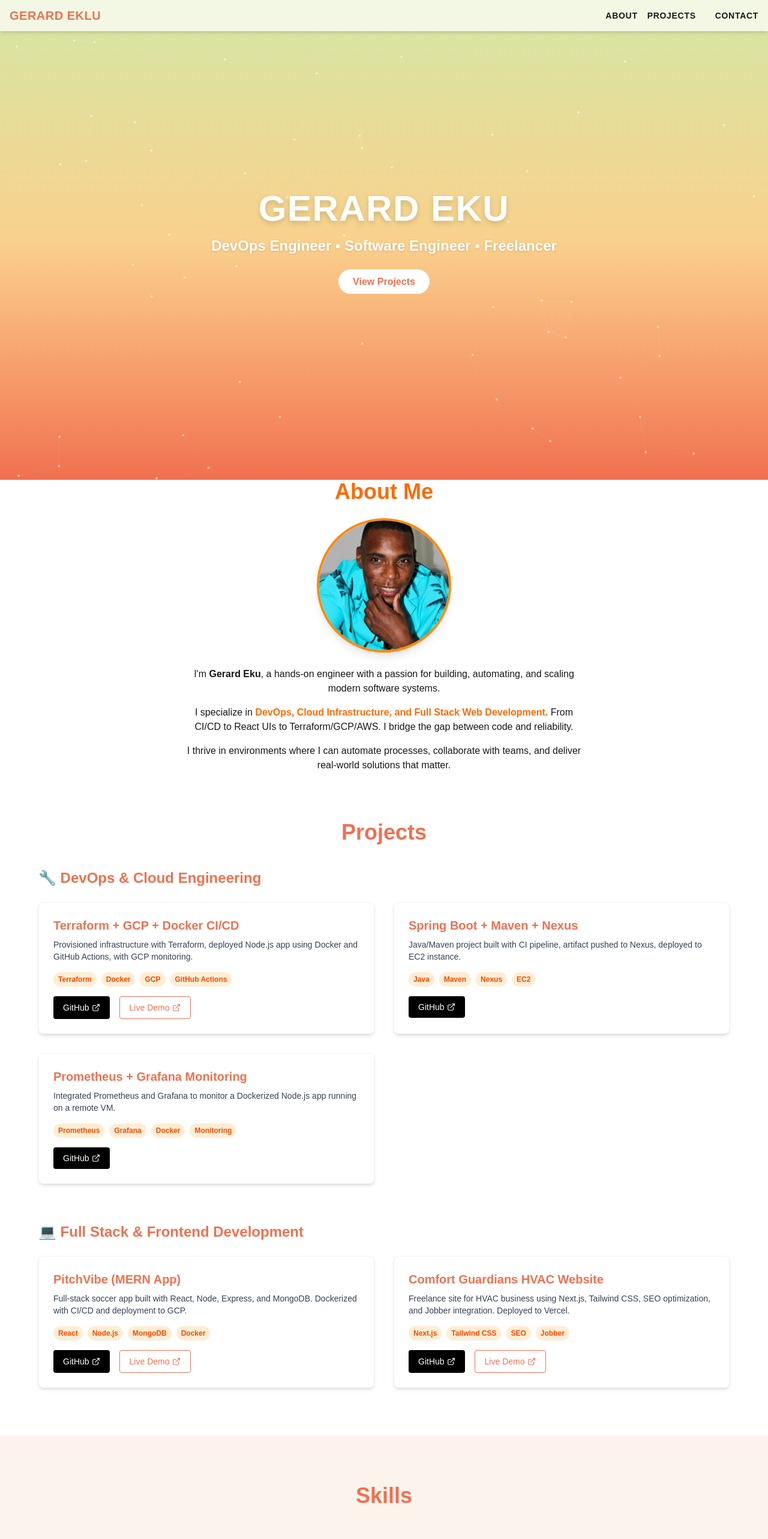
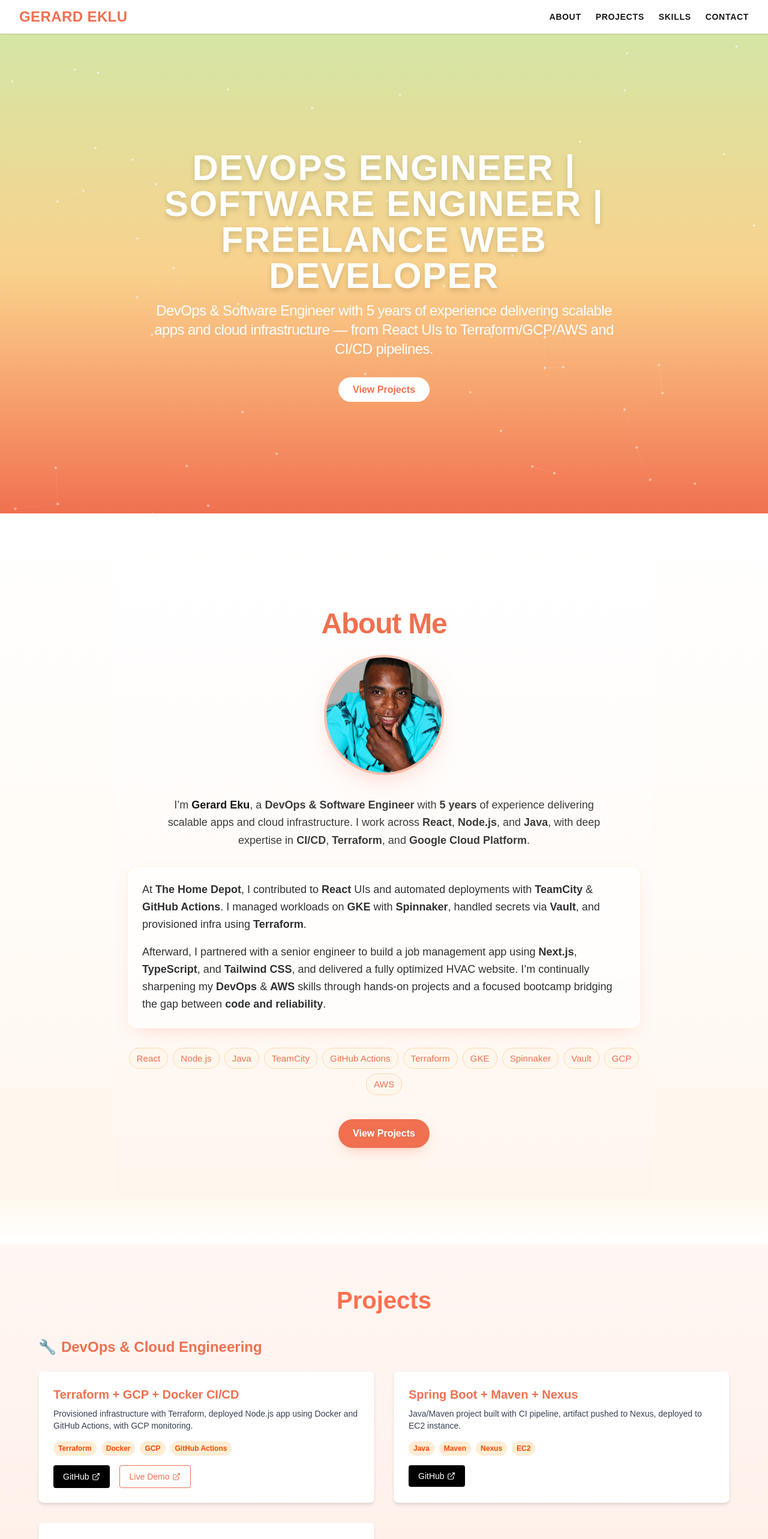
Before and after one commit to gerardinhoo/gerard-portfolio, a Next.js app: page / in a window 1280 px wide. Shown: the top 2566 px of the page at 60% size. Built offline with nearby package versions, Linux system fonts and the light colour scheme.

Commit message:
multiple updates to polish the portfolio

```diff
--- a/app/components/About.tsx
+++ b/app/components/About.tsx
@@ -1,39 +1,109 @@
+// app/components/About.tsx
+'use client';
+
 import Image from 'next/image';
 
 export default function About() {
   return (
-    <section className='flex flex-col items-center justify-center text-center space-y-6 px-4'>
-      <h2 className='text-3xl md:text-4xl font-bold text-orange-500'>
+    <section
+      id='about'
+      className='bg-[linear-gradient(180deg,#fff,rgba(255,244,238,.6))] py-16 sm:py-20'
+    >
+      <div className='max-w-4xl mx-auto px-5 text-center'>
+        {/* Title */}
+        <h2 className='font-extrabold tracking-tight text-[#F07050] text-4xl sm:text-5xl mb-8'>
           About Me
         </h2>
 
-      {/* Profile Image */}
-      <div className='relative w-48 h-48 md:w-56 md:h-56 rounded-full border-4 border-orange-400 shadow-lg overflow-hidden'>
-        <img
+        {/* Profile */}
+        <div className='mx-auto mb-8 sm:mb-10 w-40 h-40 sm:w-48 sm:h-48 rounded-full ring-4 ring-[#ff8b6a]/50 shadow-[0_15px_50px_-20px_rgba(240,112,80,0.55)] overflow-hidden'>
+          <Image
             src='/profile.jpeg'
             alt='Gerard Eku'
-          className='w-full h-full object-cover'
+            width={480}
+            height={480}
+            className='h-full w-full object-cover'
+            priority
           />
         </div>
 
-      {/* Bio Text */}
-      <div className='max-w-2xl space-y-4 text-sm md:text-base'>
-        <p>
-          I'm <strong>Gerard Eku</strong>, a hands-on engineer with a passion
-          for building, automating, and scaling modern software systems.
+        <p className='text-neutral-800/90 leading-relaxed text-base sm:text-lg max-w-3xl mx-auto'>
+          I’m <span className='font-semibold text-neutral-900'>Gerard Eku</span>
+          , a<span className='font-semibold'> DevOps & Software Engineer</span>{' '}
+          with
+          <span className='font-semibold'> 5 years</span> of experience
+          delivering scalable apps and cloud infrastructure. I work across{' '}
+          <span className='font-semibold'>React</span>,{' '}
+          <span className='font-semibold'>Node.js</span>, and
+          <span className='font-semibold'> Java</span>, with deep expertise in
+          <span className='font-semibold'> CI/CD</span>,{' '}
+          <span className='font-semibold'>Terraform</span>, and
+          <span className='font-semibold'> Google Cloud Platform</span>.
         </p>
-        <p>
-          I specialize in{' '}
-          <span className='text-orange-500 font-semibold'>
-            DevOps, Cloud Infrastructure, and Full Stack Web Development.
-          </span>{' '}
-          From CI/CD to React UIs to Terraform/GCP/AWS. I bridge the gap between
-          code and reliability.
+
+        {/* Experience highlight */}
+        <div className='mt-6 sm:mt-7 text-left bg-white/70 backdrop-blur-sm rounded-2xl border border-orange-100/70 p-5 sm:p-6 shadow-[0_10px_30px_-15px_rgba(240,112,80,0.35)]'>
+          <p className='text-neutral-800/95 leading-relaxed text-base sm:text-lg'>
+            At <span className='font-semibold'>The Home Depot</span>, I
+            contributed to
+            <span className='font-semibold'> React</span> UIs and automated
+            deployments with
+            <span className='font-semibold'> TeamCity</span> &{' '}
+            <span className='font-semibold'>GitHub Actions</span>. I managed
+            workloads on <span className='font-semibold'>GKE</span> with
+            <span className='font-semibold'> Spinnaker</span>, handled secrets
+            via
+            <span className='font-semibold'> Vault</span>, and provisioned infra
+            using
+            <span className='font-semibold'> Terraform</span>.
           </p>
-        <p>
-          I thrive in environments where I can automate processes, collaborate
-          with teams, and deliver real-world solutions that matter.
+          <p className='mt-4 text-neutral-800/95 leading-relaxed text-base sm:text-lg'>
+            Afterward, I partnered with a senior engineer to build a job
+            management app using
+            <span className='font-semibold'> Next.js</span>,{' '}
+            <span className='font-semibold'>TypeScript</span>, and
+            <span className='font-semibold'> Tailwind CSS</span>, and delivered
+            a fully optimized HVAC website. I’m continually sharpening my{' '}
+            <span className='font-semibold'>DevOps</span> &{' '}
+            <span className='font-semibold'>AWS</span> skills through hands-on
+            projects and a focused bootcamp bridging the gap between
+            <span className='font-semibold'> code and reliability</span>.
           </p>
+        </div>
+
+        {/* Quick skills badges (optional but nice) */}
+        <div className='mt-7 sm:mt-8 flex flex-wrap justify-center gap-2'>
+          {[
+            'React',
+            'Node.js',
+            'Java',
+            'TeamCity',
+            'GitHub Actions',
+            'Terraform',
+            'GKE',
+            'Spinnaker',
+            'Vault',
+            'GCP',
+            'AWS',
+          ].map((t) => (
+            <span
+              key={t}
+              className='text-sm sm:text-[0.95rem] px-3 py-1.5 rounded-full bg-orange-50 text-[#F07050] border border-orange-200'
+            >
+              {t}
+            </span>
+          ))}
+        </div>
+
+        {/* CTA (optional – keeps your current button style consistent) */}
+        <div className='mt-8 sm:mt-10'>
+          <a
+            href='#projects'
+            className='inline-flex items-center gap-2 rounded-full bg-[#F07050] text-white font-semibold px-6 py-3 hover:brightness-110 active:brightness-95 transition-shadow shadow-[0_8px_25px_-12px_rgba(240,112,80,0.65)]'
+          >
+            View Projects
+          </a>
+        </div>
       </div>
     </section>
   );
--- a/app/components/Contact.tsx
+++ b/app/components/Contact.tsx
@@ -3,10 +3,7 @@ import { MdEmail } from 'react-icons/md';
 
 export default function Contact() {
   return (
-    <section
-      id='contact'
-      className='py-20 px-4 bg-[#FDF3ED] text-black font-big-shoulders'
-    >
+    <section id='contact' className='py-20 bg-white'>
       <div className='max-w-3xl mx-auto text-center'>
         <h2 className='text-4xl font-bold mb-6 text-[#F07050]'>
           Let's Connect
@@ -18,12 +15,12 @@ export default function Contact() {
         </p>
 
         <div className='flex justify-center gap-6 flex-wrap'>
-          <a
+          {/* <a
             href='mailto:youremail@example.com'
             className='flex items-center gap-2 px-5 py-3 bg-[#F07050] text-white rounded hover:bg-orange-600 transition'
           >
             <MdEmail size={18} /> Email Me
-          </a>
+          </a> */}
 
           <a
             href='https://github.com/yourusername'
--- a/app/components/Footer.tsx
+++ b/app/components/Footer.tsx
@@ -1,10 +1,53 @@
+import Link from 'next/link';
+import { FaGithub, FaLinkedin, FaEnvelope } from 'react-icons/fa';
+
 export default function Footer() {
+  const year = new Date().getFullYear();
+
   return (
-    <footer className='bg-[#F07050] text-white py-6 text-center font-big-shoulders'>
-      <p className='text-sm md:text-base'>
-        © {new Date().getFullYear()} Gerard Eku • Built with Next.js, Tailwind
-        CSS, & DevOps 💻🚀
-      </p>
+    <footer className='relative text-white'>
+      {/* subtle divider */}
+      <div className='h-[2px] w-full bg-gradient-to-r from-transparent via-white/25 to-transparent' />
+
+      {/* gradient footer */}
+      <div className='bg-gradient-to-r from-[#F07050] via-[#ea6a4d] to-[#F07050]'>
+        <div className='max-w-6xl mx-auto px-4 py-8 md:py-10'>
+          {/* Social row */}
+          <div className='flex items-center justify-center gap-6 mb-4'>
+            <Link
+              href='https://github.com/gerardinhoo'
+              target='_blank'
+              aria-label='GitHub'
+              className='rounded-full p-2 bg-white/10 hover:bg-white/20 transition-colors'
+            >
+              <FaGithub size={20} />
+            </Link>
+            <Link
+              href='https://linkedin.com/in//gerard-eklu-270422151/'
+              target='_blank'
+              aria-label='LinkedIn'
+              className='rounded-full p-2 bg-white/10 hover:bg-white/20 transition-colors'
+            >
+              <FaLinkedin size={20} />
+            </Link>
+            <Link
+              href='eklugerard018@gmail.com'
+              aria-label='Email'
+              className='rounded-full p-2 bg-white/10 hover:bg-white/20 transition-colors'
+            >
+              <FaEnvelope size={20} />
+            </Link>
+          </div>
+
+          {/* Copy + stack */}
+          <p className='text-center text-sm md:text-[15px] leading-relaxed'>
+            © {year} <span className='font-semibold'>Gerard Eku</span> Built
+            with <span className='font-semibold'>Next.js</span> |{' '}
+            <span className='font-semibold'>Tailwind CSS</span> |{' '}
+            <span className='font-semibold'>DevOps</span> 💻🚀
+          </p>
+        </div>
+      </div>
     </footer>
   );
 }
--- a/app/components/Hero.tsx
+++ b/app/components/Hero.tsx
@@ -6,13 +6,20 @@ export default function Hero() {
   return (
     <section className='relative min-h-screen flex flex-col justify-center items-center bg-gradient-to-b from-[#D4E6A5] via-[#F9D18C] to-[#F07050] text-white text-center px-4 font-big-shoulders overflow-hidden'>
       <ParticlesBackground />
-      <div className='z-10'>
-        <h1 className='text-5xl md:text-6xl font-extrabold mb-4 drop-shadow-lg uppercase tracking-wide'>
-          Gerard Eku
+      <div className='z-10 max-w-4xl mx-auto'>
+        {/* Headline */}
+        <h1 className='text-3xl sm:text-4xl md:text-5xl lg:text-6xl font-extrabold mb-3 drop-shadow-lg uppercase tracking-wide'>
+          DevOps Engineer | Software Engineer | Freelance Web Developer
         </h1>
-        <p className='text-xl md:text-2xl font-semibold max-w-2xl mb-8 drop-shadow'>
-          DevOps Engineer • Software Engineer • Freelancer
+
+        {/* Tagline */}
+        <p className='text-base sm:text-lg md:text-xl lg:text-2xl font-medium text-white tracking-tight mb-10 max-w-3xl mx-auto'>
+          DevOps & Software Engineer with 5 years of experience delivering
+          scalable apps and cloud infrastructure — from React UIs to
+          Terraform/GCP/AWS and CI/CD pipelines.
         </p>
+
+        {/* CTA */}
         <a
           href='#projects'
           className='bg-white text-[#F07050] font-bold px-6 py-3 rounded-full hover:bg-orange-100 transition'
--- a/app/components/Navbar.tsx
+++ b/app/components/Navbar.tsx
@@ -1,28 +1,75 @@
 'use client';
 
+import { useState } from 'react';
 import Link from 'next/link';
 
 export default function Navbar() {
+  const [open, setOpen] = useState(false);
+
   return (
-    <nav className='fixed top-0 left-0 right-0 bg-white/70 backdrop-blur-sm z-50 shadow-md'>
-      <div className='max-w-7xl mx-auto px-4 py-3 flex justify-between items-center'>
-        <h1 className='text-xl font-extrabold uppercase text-[#F07050] tracking-wide'>
-          GERARD EKLU
-        </h1>
+    <nav className='sticky top-0 z-50 bg-white/70 backdrop-blur-md shadow-sm uppercase'>
+      <div className='mx-auto max-w-7xl h-14 px-4 sm:px-6 lg:px-8 flex items-center justify-between'>
+        {/* Brand */}
+        <Link
+          href='/'
+          className='font-extrabold tracking-wide text-[#F07050] flex-shrink'
+        >
+          <span className='text-lg sm:text-xl md:text-2xl'>GERARD EKLU</span>
+        </Link>
 
-        <div className='space-x-4 text-sm font-semibold uppercase tracking-wider'>
-          <Link href='#about' className='hover:text-orange-600'>
+        {/* Desktop links */}
+        <div className='hidden md:flex items-center gap-6 text-sm font-semibold tracking-wider'>
+          <Link href='#about' className='hover:text-[#F07050]'>
             About
           </Link>
-          <Link href='#projects' className='hover:text-orange-600'>
+          <Link href='#projects' className='hover:text-[#F07050]'>
             Projects
           </Link>
-          <Link href='#projects' className='hover:text-orange-600'></Link>
-          <Link href='#contact' className='hover:text-orange-600'>
+          <Link href='#skills' className='hover:text-[#F07050]'>
+            Skills
+          </Link>
+          <Link href='#contact' className='hover:text-[#F07050]'>
             Contact
           </Link>
         </div>
+
+        {/* Mobile toggle */}
+        <button
+          className='md:hidden inline-flex items-center rounded p-2 hover:bg-black/5'
+          onClick={() => setOpen((v) => !v)}
+          aria-expanded={open}
+          aria-label='Toggle navigation'
+        >
+          <svg viewBox='0 0 24 24' className='size-6'>
+            <path
+              d='M4 6h16M4 12h16M4 18h16'
+              stroke='currentColor'
+              strokeWidth='2'
+              strokeLinecap='round'
+            />
+          </svg>
+        </button>
       </div>
+
+      {/* Mobile menu */}
+      {open && (
+        <div className='md:hidden border-t bg-white/90 backdrop-blur'>
+          <div className='mx-auto max-w-7xl px-4 py-3 flex flex-col gap-4 text-sm sm:text-base font-medium text-center'>
+            <Link href='#about' onClick={() => setOpen(false)}>
+              About
+            </Link>
+            <Link href='#projects' onClick={() => setOpen(false)}>
+              Projects
+            </Link>
+            <Link href='#skills' onClick={() => setOpen(false)}>
+              Skills
+            </Link>
+            <Link href='#contact' onClick={() => setOpen(false)}>
+              Contact
+            </Link>
+          </div>
+        </div>
+      )}
     </nav>
   );
 }
--- a/app/components/Skills.tsx
+++ b/app/components/Skills.tsx
@@ -44,8 +44,23 @@ const skills = [
 
 export default function Skills() {
   return (
-    <section className='py-20 px-4 bg-[#FDF3ED] dark:bg-[#1a1a1a] text-black dark:text-white'>
-      <div className='max-w-6xl mx-auto text-center'>
+    <section
+      id='skills'
+      className='relative py-20 pt-24 pb-28 px-4 bg-[#F3E2DA] dark:bg-[#1a1a1a] text-black dark:text-white overflow-hidden'
+    >
+      {/* Top wave (mirror vertically) */}
+      <svg
+        className='pointer-events-none absolute top-0 left-0 w-full h-24 -scale-y-100'
+        viewBox='0 0 1440 120'
+        preserveAspectRatio='none'
+        aria-hidden='true'
+      >
+        <path
+          d='M0,64L60,58.7C120,53,240,43,360,48C480,53,600,75,720,85.3C840,96,960,96,1080,90.7C1200,85,1320,75,1380,69.3L1440,64L1440,0L0,0Z'
+          fill='#ffffff'
+        />
+      </svg>
+      <div className='max-w-6xl mx-auto text-center mt-10'>
         <motion.h2
           className='text-4xl font-bold mb-12 text-[#F07050]'
           initial={{ opacity: 0, y: -30 }}
@@ -95,6 +110,19 @@ export default function Skills() {
           ))}
         </div>
       </div>
+
+      {/* Bottom wave */}
+      <svg
+        className='pointer-events-none absolute bottom-0 left-0 w-full h-24'
+        viewBox='0 0 1440 120'
+        preserveAspectRatio='none'
+        aria-hidden='true'
+      >
+        <path
+          d='M0,64L60,58.7C120,53,240,43,360,48C480,53,600,75,720,85.3C840,96,960,96,1080,90.7C1200,85,1320,75,1380,69.3L1440,64L1440,120L0,120Z'
+          fill='#ffffff'
+        />
+      </svg>
     </section>
   );
 }
--- a/app/components/Projects.tsx
+++ b/app/components/projects/Projects.tsx
@@ -1,21 +1,52 @@
-import ProjectCard from './ProjectCard';
+import ProjectCard from '../ProjectCard';
+import './projects.css';
 
 export default function Projects() {
   return (
     <section
       id='projects'
-      className='py-20 px-4 bg-white text-black font-big-shoulders'
+      className='
+        projects-section
+        scroll-mt-24
+        px-4 sm:px-6
+        py-16 sm:py-20 md:py-24
+      '
     >
       <div className='max-w-6xl mx-auto'>
-        <h2 className='text-4xl font-bold mb-10 text-center text-[#F07050]'>
+        {/* Section title */}
+        <h2
+          className='
+            projects-title
+            text-[clamp(2rem,6vw,3rem)]
+            text-center font-bold
+            mb-10 md:mb-12
+            text-[#F07050]
+          '
+        >
           Projects
         </h2>
 
         {/* 🔧 DevOps & Cloud Projects */}
-        <h3 className='text-2xl font-bold mb-6 text-left text-[#F07050]'>
-          🔧 DevOps & Cloud Engineering
+        <h3
+          className='
+            text-xl sm:text-2xl font-bold
+            mb-4 sm:mb-6
+            text-left
+            text-[#F07050]
+            flex items-center gap-2
+          '
+        >
+          <span aria-hidden>🔧</span>
+          <span>DevOps & Cloud Engineering</span>
         </h3>
-        <div className='grid grid-cols-1 md:grid-cols-2 gap-8 mb-16'>
+
+        <div
+          className='
+            grid grid-cols-1 md:grid-cols-2
+            gap-6 sm:gap-8
+            mb-12 md:mb-16
+          '
+        >
           <ProjectCard
             title='Terraform + GCP + Docker CI/CD'
             description='Provisioned infrastructure with Terraform, deployed Node.js app using Docker and GitHub Actions, with GCP monitoring.'
@@ -38,10 +69,20 @@ export default function Projects() {
         </div>
 
         {/* 💻 Full Stack & Frontend Projects */}
-        <h3 className='text-2xl font-bold mb-6 text-left text-[#F07050]'>
-          💻 Full Stack & Frontend Development
+        <h3
+          className='
+            text-xl sm:text-2xl font-bold
+            mb-4 sm:mb-6
+            text-left
+            text-[#F07050]
+            flex items-center gap-2
+          '
+        >
+          <span aria-hidden>💻</span>
+          <span>Full Stack & Frontend Development</span>
         </h3>
-        <div className='grid grid-cols-1 md:grid-cols-2 gap-8'>
+
+        <div className='grid grid-cols-1 md:grid-cols-2 gap-6 sm:gap-8'>
           <ProjectCard
             title='PitchVibe (MERN App)'
             description='Full-stack soccer app built with React, Node, Express, and MongoDB. Dockerized with CI/CD and deployment to GCP.'
--- /dev/null
+++ b/app/components/projects/projects.css
@@ -0,0 +1,13 @@
+/* Projects.css */
+.projects-section {
+  background: linear-gradient(to bottom, #fff7f3, #ffe9e0);
+  padding: 4rem 0;
+}
+
+.projects-title {
+  text-align: center;
+  font-size: 2.5rem;
+  font-weight: bold;
+  color: #ff6f4e; /* Matches your orange accent */
+  margin-bottom: 2rem;
+}
--- a/app/globals.css
+++ b/app/globals.css
@@ -25,3 +25,7 @@ body {
   color: var(--foreground);
   font-family: Arial, Helvetica, sans-serif;
 }
+
+html {
+  scroll-behavior: smooth;
+}
--- a/app/layout.tsx
+++ b/app/layout.tsx
@@ -13,7 +13,7 @@ const geistMono = Geist_Mono({
 });
 
 export const metadata: Metadata = {
-  title: 'Create Next App',
+  title: 'Gerard Eklu Portfolio',
   description: 'Generated by create next app',
 };
 
--- a/app/page.tsx
+++ b/app/page.tsx
@@ -1,6 +1,6 @@
 import Hero from './components/Hero';
 import Navbar from './components/Navbar';
-import Projects from './components/Projects';
+import Projects from './components/projects/Projects';
 import Contact from './components/Contact';
 import Footer from './components/Footer';
 import About from './components/About';
@@ -11,7 +11,13 @@ export default function Home() {
     <>
       <Navbar />
       <Hero />
-      <About />
+      <section className='relative bg-gradient-to-b from-white to-orange-50 py-20'>
+        <div className='max-w-4xl mx-auto text-center'>
+          <About />
+        </div>
+        {/* Fade-out effect */}
+        <div className='absolute bottom-0 left-0 w-full h-20 bg-gradient-to-t from-white to-transparent pointer-events-none'></div>
+      </section>
       <Projects />
       <Skills />
       <Contact />
```
Also changed, not shown: 1 other file (tests, documents, lock files or other folders). Lines whose indentation alone changed are shown as unchanged.
